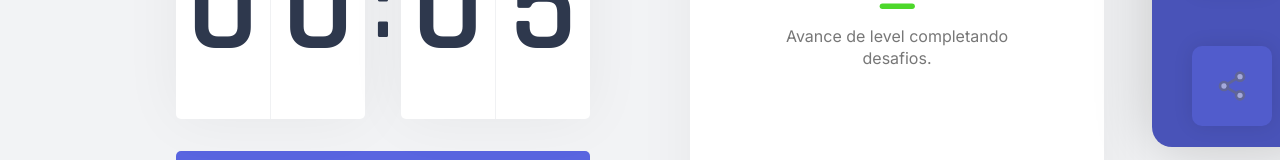
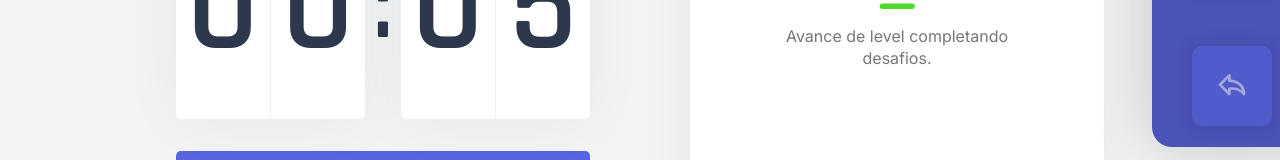
Before and after one commit to paichato/moveit-next, a Next.js app: page /moveit in a window 1280 px wide. Shown: the part 477-637 px from the top of the page. Built offline with nearby package versions, Linux system fonts and the light colour scheme.

Commit message:
:construction: feat -> added new share icon

```diff
--- a/src/components/Sidebar.tsx
+++ b/src/components/Sidebar.tsx
@@ -10,6 +10,7 @@ import { Menu, MenuButton, MenuDivider, MenuItem, MenuList } from "@chakra-ui/me
 import { Button } from "@chakra-ui/button";
 import {FaHourglassStart} from 'react-icons/fa'
 import {BsClockHistory} from 'react-icons/bs';
+import {BiShare} from 'react-icons/bi';
 import {GiClockwork} from 'react-icons/gi';
 import { ChakraProvider, extendTheme } from "@chakra-ui/react";
 import { CountdownContext, CountdownProvider } from "../contexts/CountdownContext";
@@ -97,7 +98,7 @@ export function Sidebar() {
         </ChakraProvider>
         </button>
         <button>
-          <FiShare2 />
+          <BiShare />
         </button>
       </div>
     </>
--- a/src/styles/component/Countdown.module.css
+++ b/src/styles/component/Countdown.module.css
@@ -17,23 +17,28 @@
     border-radius: 5px;
     font-size: 8.5rem;
     text-align:center;
+    transition: 0.2s all ease-in-out;
 
 }
 
 .countdownContainer > div span{
     flex: 1;
+    transition: 0.2s all ease-in-out;
 }
 .countdownContainer > div span:first-child{
     border-right: 1px solid #f0f1f3;
+    transition: 0.2s all ease-in-out;
 }
 
 .countdownContainer > div span:first-last{
     border-left: 1px solid #f0f1f3;
+    transition: 0.2s all ease-in-out;
 }
 
 .countdownContainer > span{
     font-size: 6.25rem;
     margin: 0 0.5rem;
+    transition: 0.2s all ease-in-out;
 }
 
 .countdownButon{
```
